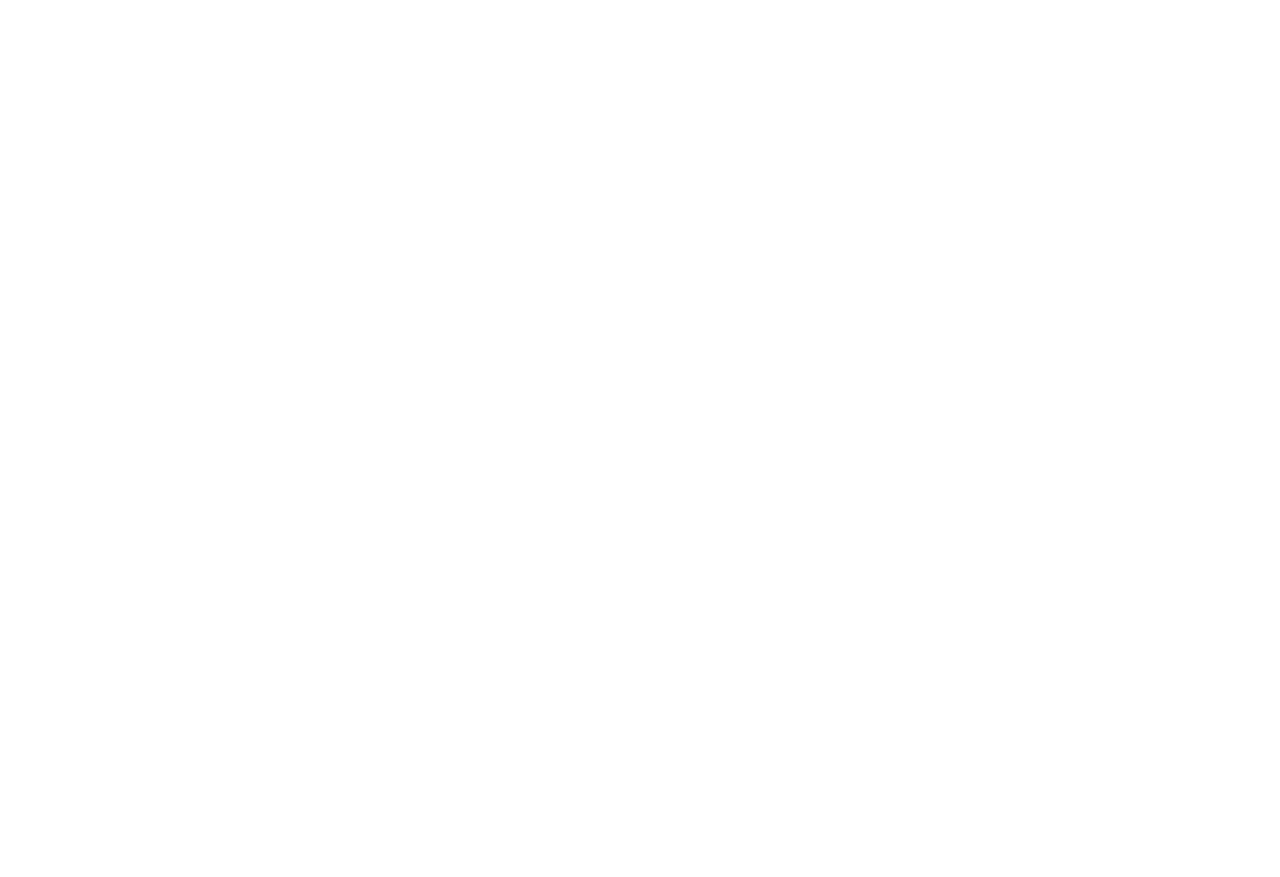
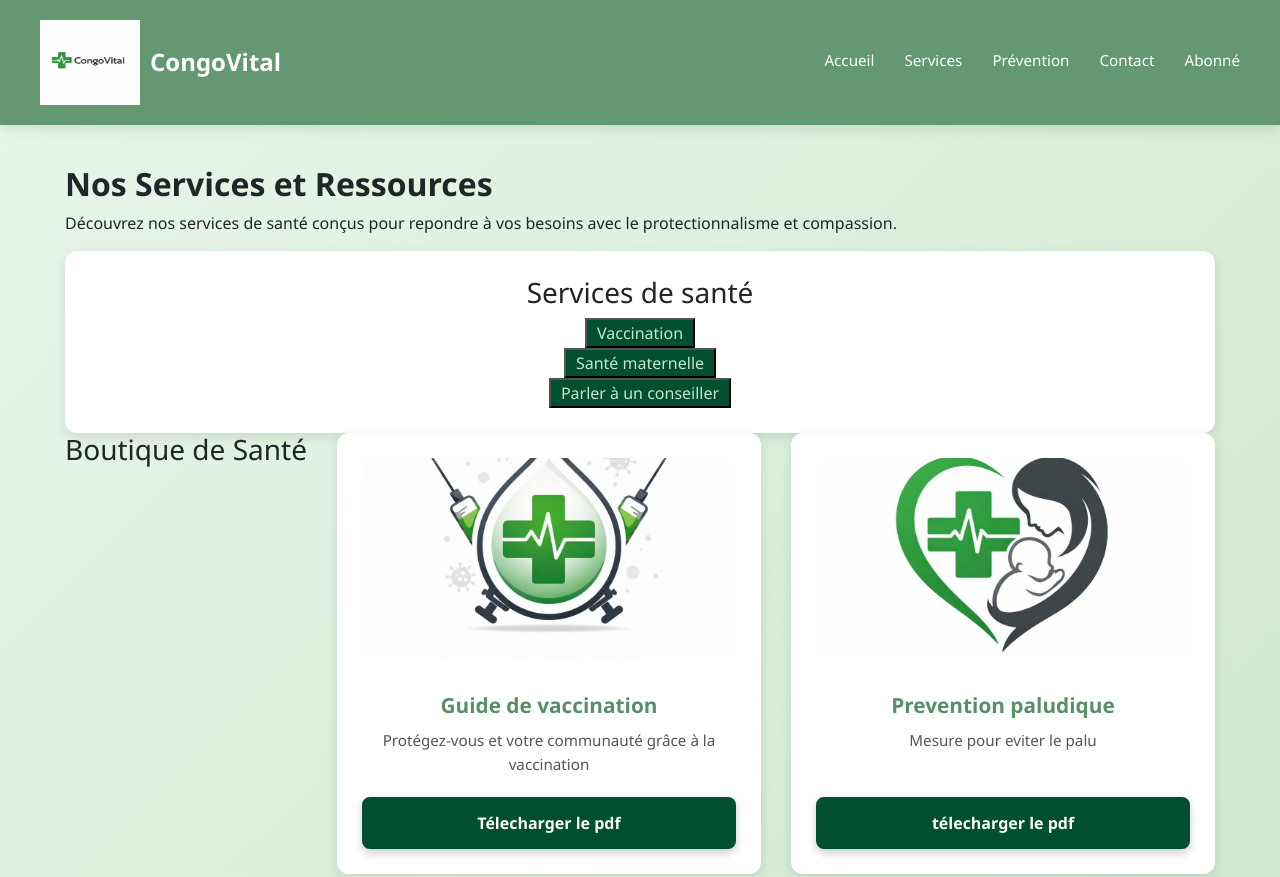
Before and after one commit to docre170/henriettsante, a plain HTML site: page code/frontend/html/services.html in a window 1280 px wide. Shown: the top 877 px of the page. Before the commit the page ends 800 px from the top, so only its background shows below. Drawn offline with nearby package versions, Linux system fonts and the light colour scheme.

Commit message:
Samedi 25
14 files

```diff
--- /dev/null
+++ b/code/frontend/css/common.css
@@ -0,0 +1,157 @@
+:root {
+    --header-bg: #639871;
+    --button-bg: #014F31;
+    --button-hover: #023d26;
+    --white: #ffffff;
+    --shadow: 0 4px 12px rgba(0, 0, 0, 0.1);
+}
+
+* {
+    box-sizing: border-box;
+}
+
+html, body {
+    margin: 0;
+    padding: 0;
+    font-family: 'Segoe UI', Tahoma, Geneva, Verdana, sans-serif;
+}
+
+body {
+    min-height: 100vh;
+    display: flex;
+    flex-direction: column;
+}
+
+header {
+    background-color: var(--header-bg);
+    color: var(--white);
+    padding: 20px 40px;
+    display: flex;
+    flex-wrap: wrap;
+    justify-content: space-between;
+    align-items: center;
+    gap: 20px;
+    box-shadow: var(--shadow);
+    position: sticky;
+    top: 0;
+    z-index: 100;
+}
+
+header .logo {
+    display: flex;
+    align-items: center;
+    justify-content: center;
+    gap: 10px;
+    flex-shrink: 0;
+}
+
+header .logo h1 {
+    font-size: 1.5em;
+    font-weight: 700;
+    margin: 0;
+}
+
+.logo img {
+    margin-right: 0;
+    transition: transform 0.3s;
+}
+
+.logo img:hover {
+    transform: scale(1.05);
+}
+
+.navi ul {
+    list-style: none;
+    display: flex;
+    gap: 30px;
+    color: var(--white);
+    flex-wrap: wrap;
+    margin: 0;
+    padding: 0;
+}
+
+.navi ul li a {
+    color: var(--white);
+    text-decoration: none;
+    display: inline-block;
+    font-size: 0.95em;
+    font-weight: 500;
+    transition: all 0.3s ease;
+    position: relative;
+    padding-bottom: 5px;
+}
+
+.navi ul li a::after {
+    content: '';
+    position: absolute;
+    width: 0;
+    height: 2px;
+    bottom: 0;
+    left: 0;
+    background-color: #C8E6C9;
+    transition: width 0.3s ease;
+}
+
+.navi ul li a:hover::after {
+    width: 100%;
+}
+
+.navi ul li a:hover {
+    color: #C8E6C9;
+}
+
+main {
+    flex: 1;
+}
+
+footer {
+    background-color: #1B3327;
+    color: var(--white);
+    text-align: center;
+    padding: 20px;
+    font-size: 0.9em;
+    box-shadow: 0 -2px 10px rgba(0, 0, 0, 0.1);
+}
+
+@media (max-width: 768px) {
+    header {
+        flex-direction: column;
+        gap: 15px;
+        padding: 15px 20px;
+    }
+
+    header .logo h1 {
+        font-size: 1.2em;
+    }
+
+    .logo img {
+        width: 70px;
+        height: auto;
+    }
+
+    .navi ul {
+        justify-content: center;
+        gap: 15px;
+    }
+}
+
+@media (max-width: 480px) {
+    header {
+        padding: 12px 15px;
+    }
+
+    .navi ul {
+        flex-direction: column;
+        gap: 8px;
+        text-align: center;
+    }
+
+    .navi ul li a {
+        font-size: 0.85em;
+    }
+
+    footer {
+        font-size: 0.8em;
+        padding: 12px;
+    }
+}
--- a/code/frontend/css/index.css
+++ b/code/frontend/css/index.css
@@ -322,9 +322,6 @@
     color: white;
     text-align: center;
     padding: 20px;
-    position: fixed;
-    width: 100%;
-    bottom: 0;
     font-size: 0.9em;
     box-shadow: 0 -2px 10px rgba(0, 0, 0, 0.1);
 }
--- /dev/null
+++ b/code/frontend/css/service.css
@@ -0,0 +1,207 @@
+:root {
+    --header-bg : #639871;
+    --hero-bg : #579066;
+    --button-bg : #014F31;
+    --button-hover: #023d26;
+    --white: #ffffff;
+    --light-gray: #f8f9fa;
+    --shadow: 0 4px 12px rgba(0, 0, 0, 0.1);
+}
+* {
+    box-sizing: border-box;
+}
+
+html, body {
+    margin: 0;
+    padding: 0;
+    font-family: 'Segoe UI', Tahoma, Geneva, Verdana, sans-serif;
+    scroll-behavior: smooth;
+}
+
+button {
+    background-color: var(--button-bg);
+}
+
+button:hover {
+    background-color: var(--button-hover);
+}
+
+button a {
+    text-decoration: none;
+    color: var(--white);
+}
+
+button a {
+    color: #C8E6C9;
+    text-decoration: none;
+    padding: 5px 4px 0px ;
+}
+
+/* Style pour les liens en tant que boutons */
+.btn {
+    display: inline-block;
+    background-color: var(--button-bg);
+    padding: 12px 28px;
+    font-size: 1em;
+    color: white;
+    text-decoration: none;
+    border: 2px solid var(--button-bg);
+    border-radius: 8px;
+    box-shadow: 0 4px 10px rgba(0, 0, 0, 0.2);
+    transition: all 0.3s ease;
+    cursor: pointer;
+    font-weight: 600;
+}
+
+.btn:hover {
+    background-color: var(--button-hover);
+    border-color: var(--button-hover);
+    box-shadow: 0 6px 15px rgba(0, 0, 0, 0.3);
+    transform: translateY(-2px);
+    color: white;
+}
+
+.btn:active {
+    box-shadow: 0 2px 5px rgba(0, 0, 0, 0.2);
+    transform: translateY(0);
+}
+
+header {
+   background-color: var(--header-bg);
+    color: white;
+    padding: 20px 40px;
+    display: flex;
+    flex-wrap: wrap;
+    justify-content: space-between;
+    align-items: center;
+    gap: 20px;
+    box-shadow: var(--shadow);
+    position: sticky;
+    top: 0;
+    z-index: 100;
+}
+header .logo {
+    display: flex;
+    align-items: center;
+    justify-content: center;
+    gap: 10px;
+    flex-shrink: 0;
+}
+header .logo h1 {
+    /* margin: 0; */
+    font-size: 1.5em;
+    font-weight: 700;
+}
+.logo img {
+    margin-right: 0;
+    transition: transform 0.3s;
+}
+.logo img:hover {
+    transform: scale(1.05);
+}
+.navi ul {
+    list-style: none;
+    display: flex;
+    gap: 30px;
+    color: white;
+    flex-wrap: wrap;
+    margin: 0;
+    padding: 0;
+}
+.navi ul li a {
+    color: white;
+    text-decoration: none;
+    display: inline-block;
+    font-size: 0.95em;
+    font-weight: 500;
+    transition: all 0.3s ease;
+    position: relative;
+    padding-bottom: 5px;
+}
+.navi ul li a::after {
+    content: '';
+    position: absolute;
+    width: 0;
+    height: 2px;
+    bottom: 0;
+    left: 0;
+    background-color: #C8E6C9;
+    transition: width 0.3s ease;
+}
+.navi ul li a:hover::after{
+    width: 100%;
+}
+.navi ul li a:hover{
+    color: #C8E6C9;
+}
+main {
+    padding: 40px 20px;
+    background: linear-gradient(135deg, #E8F5E9 0%, #C8E6C9 100%);
+    min-height: calc(100vh - 200px);
+    margin: 0;
+}
+h2 {
+    font-size: 2em;
+    margin-top: auto;
+    font-weight: bold;
+}
+.princ {
+    margin-left: 45px;
+    margin-right: 45px;
+}
+/* Section services avec articles (cartes) */
+.services {
+    margin-bottom: 50px;
+    background: transparent;
+    display: flex;
+    flex-wrap: wrap;
+    gap: 30px;
+    padding: 0;
+}
+
+.service {
+    flex: 1;
+    min-width: 280px;
+    display: flex;
+    flex-direction: column;
+    text-align: center;
+    background: white;
+    padding: 25px;
+    border-radius: 12px;
+    box-shadow: var(--shadow);
+    transition: all 0.3s ease;
+    overflow: hidden;
+}
+
+.service:hover {
+    transform: translateY(-8px);
+    box-shadow: 0 12px 24px rgba(0, 0, 0, 0.15);
+}
+
+.service img {
+    width: 100%;
+    height: 200px;
+    object-fit: cover;
+    margin-bottom: 20px;
+    border-radius: 10px;
+    transition: transform 0.3s ease;
+}
+
+.service:hover img {
+    transform: scale(1.05);
+}
+
+.service h2 {
+    margin: 15px 0 10px;
+    font-size: 1.3em;
+    font-weight: 700;
+    color: var(--hero-bg);
+}
+
+.service p {
+    flex-grow: 1;
+    margin-bottom: 20px;
+    color: #555;
+    line-height: 1.6;
+    font-size: 0.95em;
+}
--- a/code/frontend/html/services.html
+++ b/code/frontend/html/services.html
@@ -4,8 +4,77 @@
     <meta charset="UTF-8">
     <meta name="viewport" content="width=device-width, initial-scale=1.0">
     <title>Services</title>
+    <link href="https://cdnjs.cloudflare.com/ajax/libs/bootstrap/5.3.0/css/bootstrap.min.css" rel="stylesheet">
+    <link rel="stylesheet" href="../css/common.css">
+    <link rel="stylesheet" href="../css/service.css">
 </head>
 <body>
 
+    <header>
+        <div class="logo">
+            <img src="../../photos/logo.jpg" alt="Logo CongoVital" width="100px" height="85px">
+            <h1>CongoVital</h1>
+        </div>
+        <nav class="navi">
+            <ul>
+                <li><a href="../../index.html">Accueil</a></li>
+                <li><a href="./services.html">Services</a></li>
+                <li><a href="./prevention.html">Prévention</a></li>
+                <li><a href="./contact.html">Contact</a></li>
+                <li><a href="./abonne.html">Abonné</a></li>
+            </ul>
+        </nav>
+    </header>
+
+    <main>
+        <section class="princ">
+        <section>
+            <h2> Nos Services et Ressources </h2>
+            <div>
+                <p>
+                    Découvrez nos services de santé conçus pour repondre à vos besoins avec le protectionnalisme et compassion.
+                </p>
+            </div>
+            <div class="service">
+                <h3>
+                    Services de santé
+                </h3>
+                <span> <button> <a href="./prevention.html">Vaccination</a></button></span>
+                <span> <button> <a href="./prevention.html">Santé maternelle</a></button></span>
+                <span> <button> <a href="./contact.html">Parler à un conseiller</a></button></span>
+            </div>
+
+        </section>
+                <section class="services" id="services">
+                    <h3> Boutique de Santé</h3>
+            <article class="service">
+                <img src="../../photos/vaccination.jpg" alt="Vaccination">
+                <h2>Guide de vaccination</h2>
+                <p>Protégez-vous et votre communauté grâce à la vaccination</p>
+                <a href="./prevention.html" class="btn"> Télecharger le pdf</a>
+
+            </article>
+
+            <article class="service">
+                <img src="../../photos/maternite.jpg" alt="Maternité">
+                <h2>Prevention paludique</h2>
+                <p>Mesure pour eviter le palu</p>
+                <a href="./prevention.html" class="btn">télecharger le pdf</a>
+            </article>
+
+            <article class="service">
+                <img src="../../photos/prevention.jpg" alt="Prévention">
+                <h2>Santé infantile</h2>
+                <p>conseil pour la santé</p>
+                <a href="./prevention.html" class="btn">télechargez</a>
+            </article>
+        </section>
+        </section>
+    </main>
+    <footer>
+        <p>&copy; 2026 CongoVital. Tous droits réservés.</p>
+    </footer>
+
+    <script src="https://cdnjs.cloudflare.com/ajax/libs/bootstrap/5.3.0/js/bootstrap.bundle.min.js"></script>
 </body>
 </html>
```
Also changed, not shown: code/frontend/html/abonne.html (added, +54 -0 lines), code/frontend/html/contact.html (added, +56 -0 lines), code/frontend/html/inscription.html (added, +52 -0 lines), code/frontend/html/prevention.html (added, +92 -0 lines), code/index.html (+10 -8 lines), code/photos/maternite.jpg (added), code/photos/prevention.jpg (added), code/photos/vaccination.jpg (added), 2 other files.
